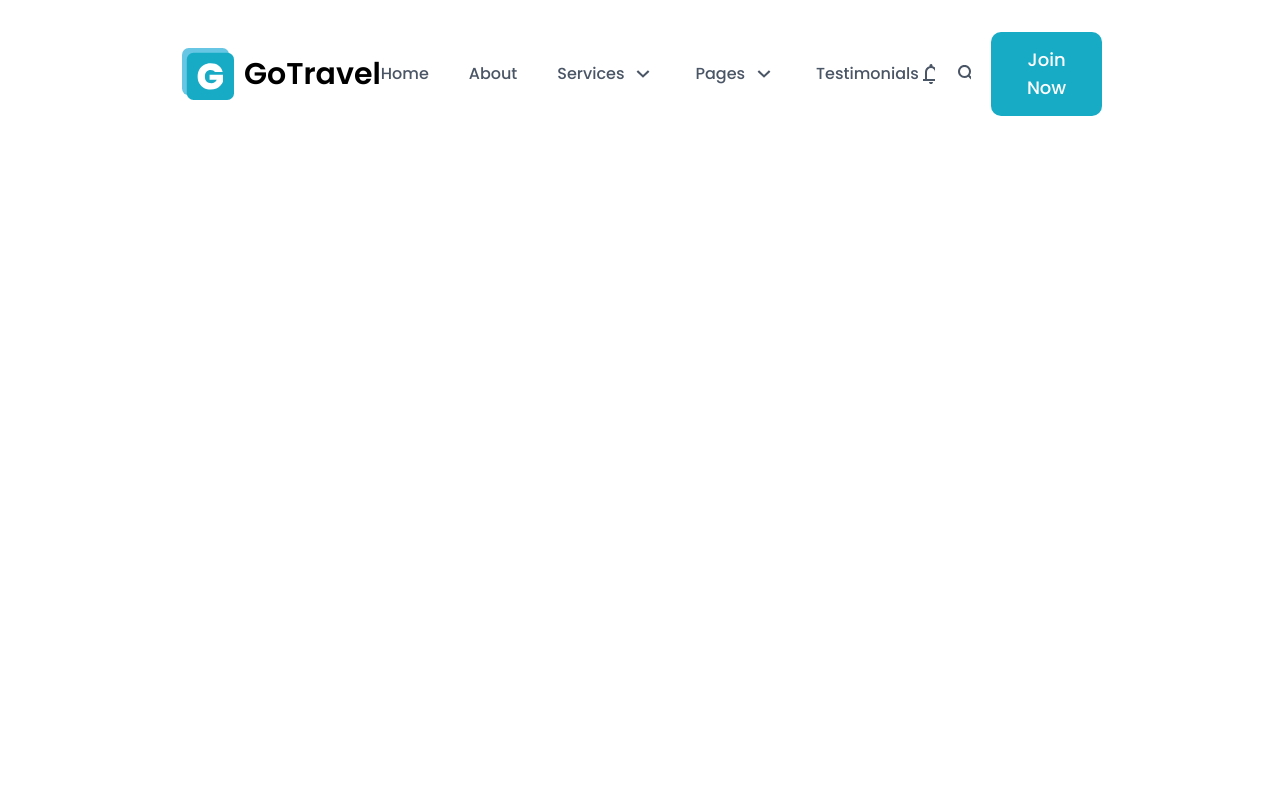
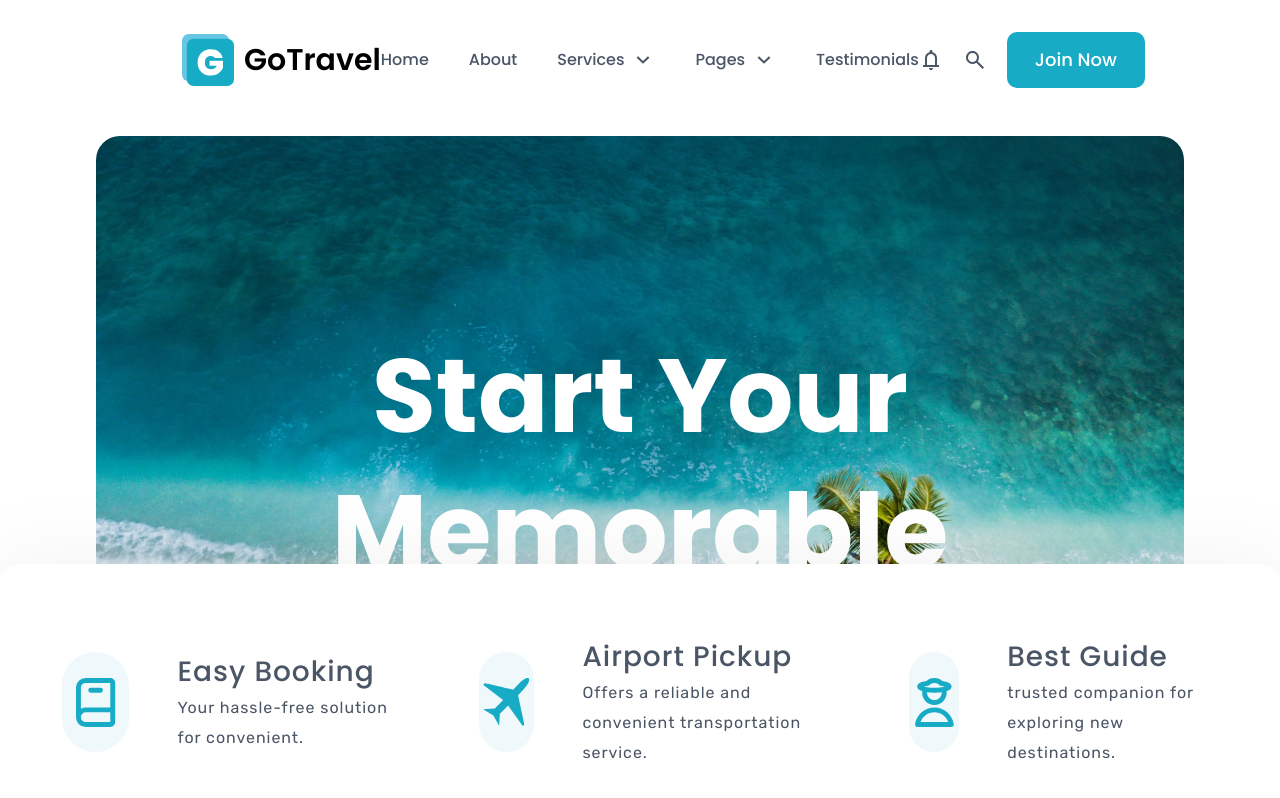
Before and after one commit to Hasibul677/Go-Travel, a React (Vite) app: page / in a window 1280 px wide. Shown: the top 798 px of the page. Built offline with nearby package versions, Linux system fonts and the light colour scheme.

Commit message:
Hero section design done

```diff
--- a/src/App.tsx
+++ b/src/App.tsx
@@ -2,6 +2,7 @@ import { BrowserRouter as Router } from "react-router-dom";
 import Header from "./components/Header";
 import Navigation from "./components/Navigation/Navigation";
 import Page from "./components/Page";
+import Hero from "./components/Hero/Hero";
 
 function App() {
   return (
@@ -9,6 +10,7 @@ function App() {
       <Page>
         <Header>
           <Navigation />
+          <Hero/>
         </Header>
       </Page>
     </Router>
--- a/src/components/Header.tsx
+++ b/src/components/Header.tsx
@@ -1,7 +1,7 @@
 import { ReactElement } from "react"
 
 interface HeaderProps {
-  children: ReactElement;
+  children: ReactElement[];
 }
 export default function Header(props: HeaderProps) {
   return <header className="px-24 pt-8 pb-23"> {props.children}</header>
--- /dev/null
+++ b/src/components/Hero/Hero.tsx
@@ -0,0 +1,24 @@
+import { heroBenefits } from "../../utils/content";
+import HeroBenefit from "./HeroBenefit";
+
+export default function Hero() {
+    return (
+        <section className="relative m-auto max-w-[108rem]">
+            <div className="relative flex items-center justify-center rounded-[1.50rem] bg-[url('/public/hero.webp')] bg-cover bg-bottom pb-[56.25%]">
+
+                <div className="absolute top-0 right-0 bottom-0 left-0 flex justify-center text-center">
+                    <div>
+                        <h1 className="mb-4 pt-48 text-[6.5rem]/34 font-bold text-white">Start Your Memorable <br /> Journey Here</h1>
+                        <p className="text-[1.75rem]/10.5 text-white">Where unforgettable adventures await you.</p>
+                    </div>
+                </div>
+
+                <ul className="absolute -bottom-23 mx-21.5 flex gap-x-18 rounded-[1.5rem] bg-white px-16 py-18 drop-shadow-[0px_2px_40px_rgba(0,0,0,.06)]">
+                    {heroBenefits?.map((benefit) => (
+                        <HeroBenefit benefit={benefit} />
+                    ))}
+                </ul>
+            </div>
+        </section>
+    )
+}
--- /dev/null
+++ b/src/components/Hero/HeroBenefit.tsx
@@ -0,0 +1,18 @@
+import { type HeroBenefit } from "../../utils/contentTypes"
+
+interface HeroBenefitProps {
+    benefit: HeroBenefit;
+}
+export default function HeroBenefit({ benefit }: HeroBenefitProps) {
+    return (
+        <li key={benefit.id} className="flex items-center gap-x-12">
+            <div className="bg-primary-100 flex justify-center items-center size-25 rounded-full">
+                <benefit.Icon className="fill-primary-700" />
+            </div>
+            <div>
+                <p className="text-gray-600 tracking-6 text-[1.75rem]/10.5 font-medium whitespace-nowrap">{benefit.heading}</p>
+                <p className="text-gray-600 tracking-6 text-base/7.5 font-rubik">{benefit.description}</p>
+            </div>
+        </li>
+    )
+}
--- a/src/components/Navigation/Navigation.tsx
+++ b/src/components/Navigation/Navigation.tsx
@@ -33,7 +33,7 @@ export default function Navigation() {
         <div className="flex items-center gap-x-5">
           <BellIcon className="fill-gray-600 cursor-pointer hover:fill-black" />
           <SearchIcon className="fill-gray-600 cursor-pointer hover:fill-black" />
-          <button className="bg-primary-700 hover:bg-primary-800 cursor-pointer rounded-[0.625rem] px-7 py-3.5 text-lg font-medium text-white transition-all duration-200">
+          <button className="bg-primary-700 hover:bg-primary-800 cursor-pointer rounded-[0.625rem] px-7 py-3.5 text-lg font-medium text-white transition-all duration-200 text-nowrap">
             Join Now
           </button>
         </div>
```
